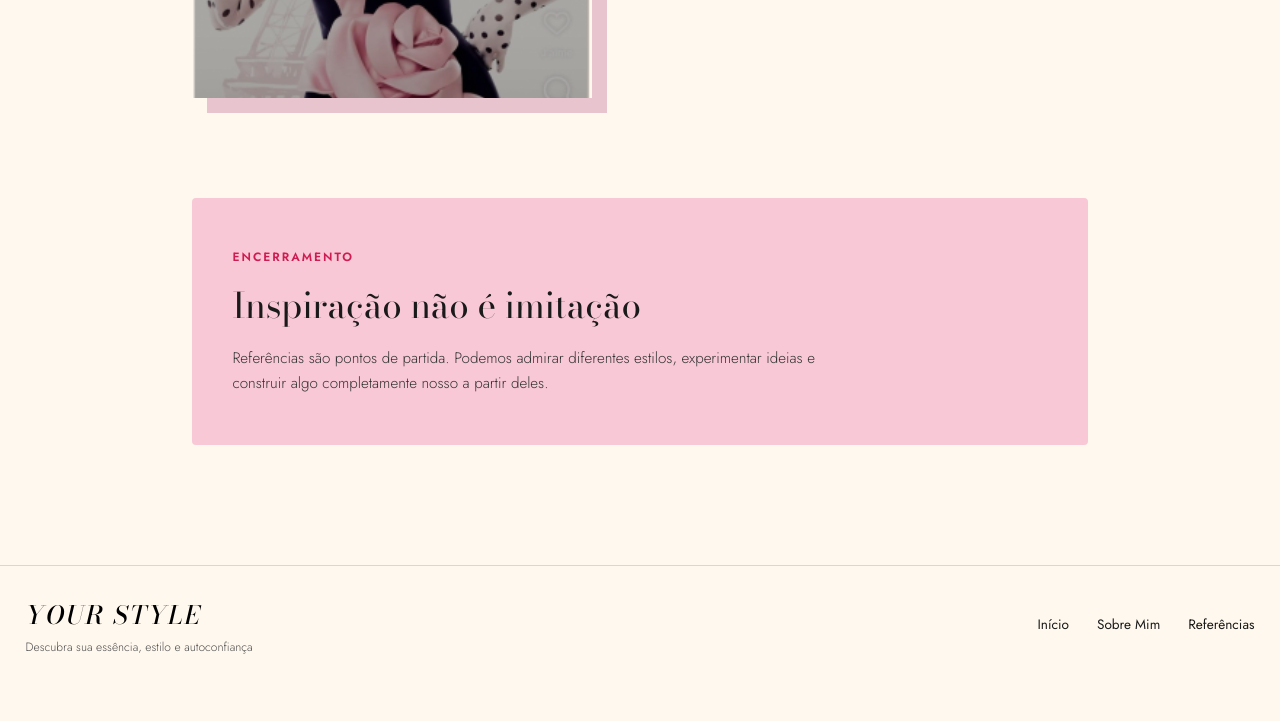
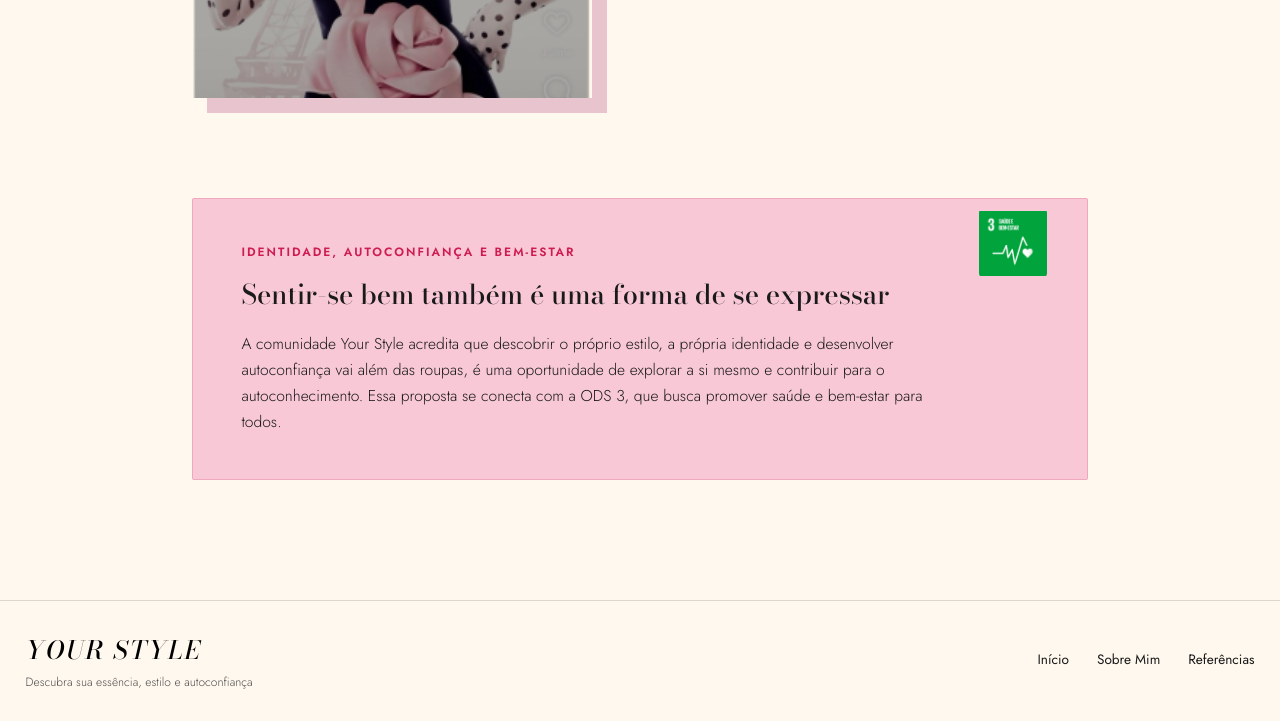
Before and after one commit to CamillyFelixJ/Comunidade_Moda_Estilo_Projeto_Individual, a website: page web-data-viz/public/referencias.html in a window 1280 px wide. Shown: the part 1897-2618 px from the top of the page. Before the commit the page ends 2583 px from the top, so only its background shows below. Drawn offline with nearby package versions, Linux system fonts and the light colour scheme.

Commit message:
Adicionando referência ao objetivo 3 ODS no site

```diff
--- a/web-data-viz/public/css/referencias.css
+++ b/web-data-viz/public/css/referencias.css
@@ -262,9 +262,11 @@ body{
 }
 
 .card-encerramento {
+    position: relative;
     background-color: #F8C8D6;
-    padding: 50px 40px;
-    border-radius: 4px;
+    padding: 44px 48px;
+    border-radius: 2px;
+    border: 1px solid rgba(206, 27, 81, 0.18);
 }
 
 .tag-encerramento {
@@ -277,20 +279,37 @@ body{
     margin-bottom: 12px;
 }
 
+.img-ods{
+    position: absolute;
+    top: 10px;
+    right: 40px;
+    width: 68px;
+    height: 68px;
+}
+
+.img-ods img{
+    width: 100%;
+    height: 100%;
+    object-fit: contain;
+    display: block;
+    border-radius: 4px;
+}
+
 .card-encerramento h3 {
     font-family: 'Bodoni Moda', serif;
-    font-size: 2.2rem;
-    font-weight: 400;
-    margin-bottom: 14px;
+    font-size: 1.7rem;
+    font-weight: 500;
+    margin-bottom: 16px;
     color: #1A1A1A;
+    padding-right: 80px;
 }
 
 .card-encerramento p {
-    font-size: 0.95rem;
-    line-height: 1.6;
-    color: #333;
+    font-size: 0.98rem;
+    line-height: 1.65;
+    color: #1A1A1A;
     font-weight: 300;
-    max-width: 600px;
+    max-width: 720px;
 }
 
 .footer {
--- a/web-data-viz/public/referencias.html
+++ b/web-data-viz/public/referencias.html
@@ -94,9 +94,16 @@
 
         <section class="ref-encerramento">
             <div class="card-encerramento">
-                <span class="tag-encerramento">ENCERRAMENTO</span>
-                <h3>Inspiração não é imitação</h3>
-                <p>Referências são pontos de partida. Podemos admirar diferentes estilos, experimentar ideias e construir algo completamente nosso a partir deles.</p>
+                <span class="tag-encerramento">IDENTIDADE, AUTOCONFIANÇA E BEM-ESTAR</span>
+                <div class="img-ods">
+                    <img src="assets/ods.png">
+                </div>
+                <h3>Sentir-se bem também é uma forma de se expressar</h3>
+                <p>A comunidade Your Style acredita que descobrir o próprio estilo, a própria identidade
+                    e desenvolver autoconfiança vai além das roupas, é uma oportunidade de explorar a si mesmo e
+                    contribuir para o autoconhecimento. Essa proposta se conecta com a ODS 3, que busca promover
+                    saúde e bem-estar para todos.
+                </p>
             </div>
         </section>
 
```
Also changed, not shown: web-data-viz/public/resultadoQuiz.html (+1 -1 lines), web-data-viz/README.md, web-data-viz/public/assets/ods.png (added).
